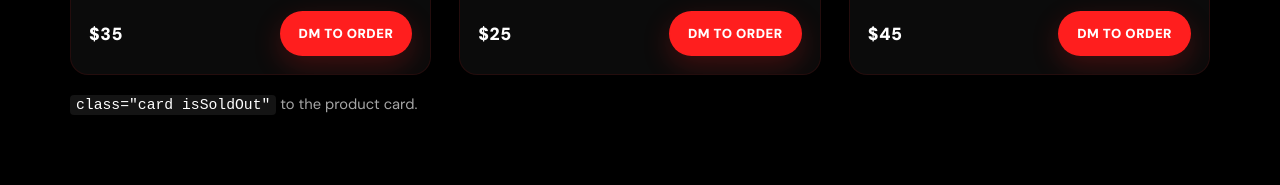
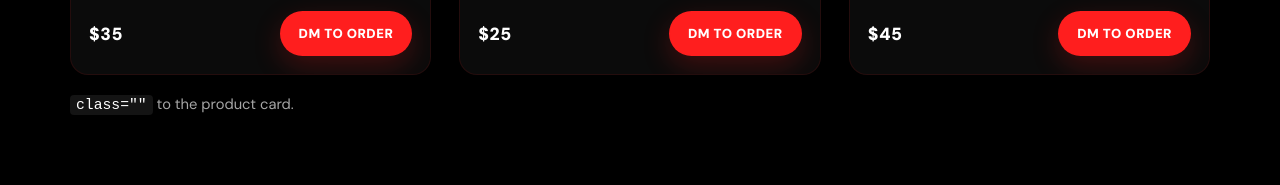
Before and after one commit to meechfulton-prog/high-frequency-streetwear, a plain HTML site: page index.html in a window 1280 px wide. Shown: the part 2372-2557 px from the top of the page. Drawn offline with nearby package versions, Linux system fonts and the light colour scheme.

Commit message:
Update index.html

```diff
--- a/index.html
+++ b/index.html
@@ -245,7 +245,7 @@
         </div>
 
         <p class="small" style="color:var(--muted); margin-top:18px;">
-           <code style="color:#fff; background:rgba(255,255,255,.08); padding:2px 6px; border-radius:4px;">class="card isSoldOut"</code> to the product card.
+           <code style="color:#fff; background:rgba(255,255,255,.08); padding:2px 6px; border-radius:4px;">class=""</code> to the product card.
         </p>
       </div>
     </section>
```
